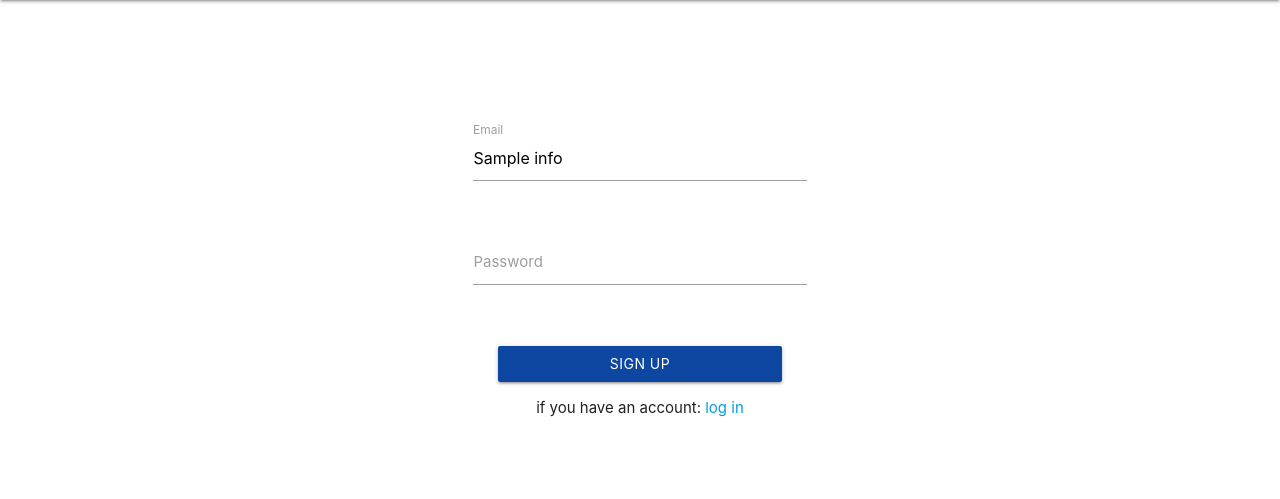
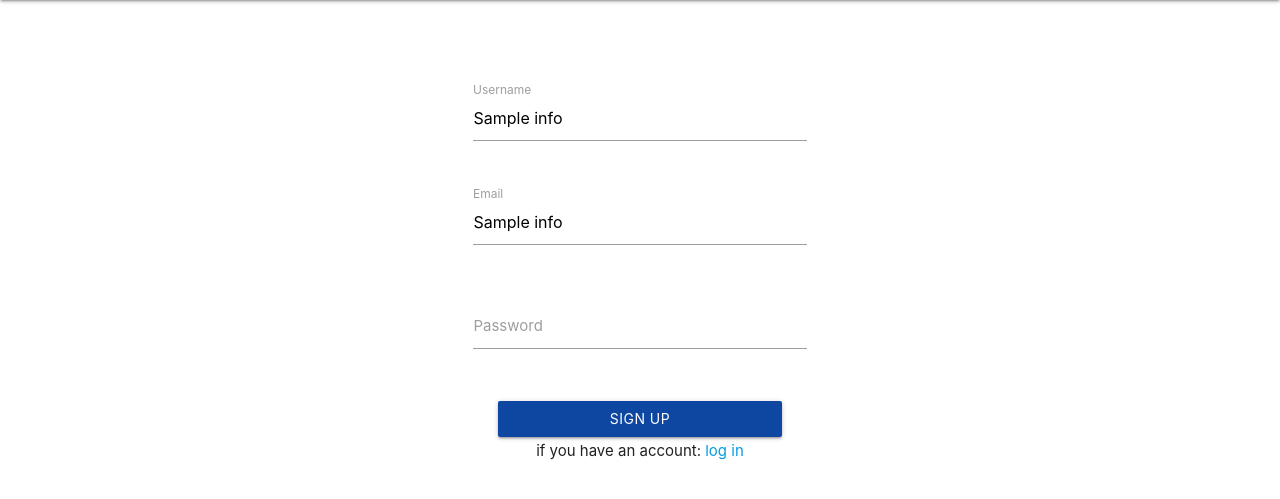
Before and after one commit to MateusHuebra/photosApp, a PHP site: template View/Authentication/signUp.php in a window 1280 px wide. Shown: the part 64-563 px from the top of the page. Run offline with PHP 8.4, Linux system fonts and the light colour scheme; the template is opened without the code that fills it: most values are stand-ins (such as "Sample title", 1, 10 or a date in 2020); data that the repository does not hold is empty; some libraries are stand-ins or nearby versions.

Commit message:
fixed sign up; worked in the visual of login and signup pages

```diff
--- a/Controller/Authentication.php
+++ b/Controller/Authentication.php
@@ -52,7 +52,7 @@ class Authentication extends Controller {
 		}
 
 		$daoUser = new \Dao\User();
-		$modelUser = new \Model\User(null, $_POST['email'], null, $_POST['email'], $_POST['password']);
+		$modelUser = new \Model\User(null, $_POST['username'], null, $_POST['email'], $_POST['password']);
 		$daoUser->save($modelUser);
 		$this->redirect('authentication/login');
 	}
--- a/Service/General.php
+++ b/Service/General.php
@@ -4,7 +4,7 @@ namespace Service;
 
 class General {
 
-	function getProfilePicture(string $photo) {
+	function getProfilePicture($photo) {
 		if($photo){
 			return '/photosApp/images/profile/'.$photo;
 		} else {
@@ -12,7 +12,7 @@ class General {
 		}
 	}
 
-	function getCoverPicture(string $cover) {
+	function getCoverPicture($cover) {
 		if($cover){
 			return '/photosApp/images/cover/'.$cover;
 		} else {
--- a/View/Authentication/signUp.php
+++ b/View/Authentication/signUp.php
@@ -1,28 +1,35 @@
 
-	<div class="row content">
+	<div class="row content-signup">
     <form class="col s12 l4 offset-l4" method="post" action="/photosApp/authentication/signUpNewAccount">
+      <div class="row">
+        <div class="input-field col s10 offset-s1">
+          <input name="username" id="username" type="text" class="validate" required="true" value="<?php echo $info;  ?>" >
+          <label for="username">Username</label>
+        </div>
+      </div>
       <div class="row">
         <div class="input-field col s10 offset-s1">
           <input name="email" id="email" type="text" class="validate" required="true" value="<?php echo $info;  ?>" >
           <label for="email">Email</label>
         </div>
       </div>
-
-      <div class="row">
+      <div class="row row-fixed">
         <div class="input-field col s10 offset-s1">
           <input name="password" id="password" type="password" class="validate" required="true">
           <label for="password">Password</label>
+        </div>
+      </div>
+
+      <div class="row">
+       <div class="col s10 offset-s1 errorMessage">
           <span class="helper-text">
             <?php
               echo $error;
             ?>
           </span>
         </div>
-      </div>
-
-      <div class="row">
      	 	<button class="col s8 offset-s2 waves-effect waves-light blue darken-4 btn">SIGN UP</button>
-     	 	<p align="center" class="col s8 offset-s2">if you have an account: <a href="/photosApp/authentication/login">log in</a></p>
+     	 	<p align="center" class="col s8 offset-s2 linktext">if you have an account: <a href="/photosApp/authentication/login">log in</a></p>
   	  </div>
     </form>
   </div>
--- a/css/login.css
+++ b/css/login.css
@@ -1,7 +1,28 @@
-.content {
+.content-login {
 	margin-top: 15vh;
+}
+.content-signup {
+	margin-top: 10vh;
 }
 
 .helper-text {
 	color: red !important;
+	position: relative;
+    min-height: 18px;
+    display: block;
+	font-size: 12px;
+	align-self: center;
 }
+
+.errorMessage {
+	text-align: center;
+	margin-bottom: 3px;
+}
+
+.linktext {
+	margin-top: 3px;;
+}
+
+.row-fixed {
+	margin-bottom: 8px !important;
+}
```
Also changed, not shown: Dao/User.php (+25 -7 lines), Model/User.php (+7 -7 lines), Service/Messenger.php (added, +28 -0 lines), View/Authentication/login.php (+8 -6 lines).
